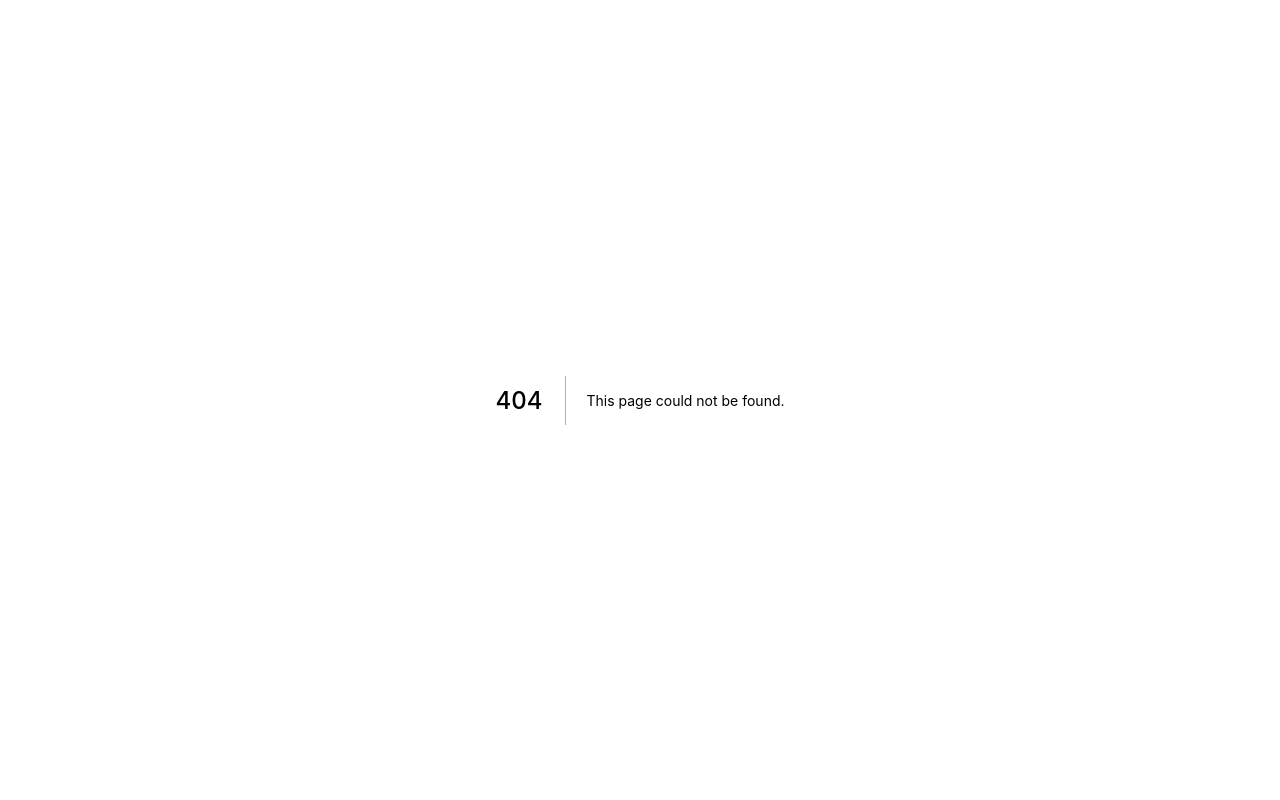
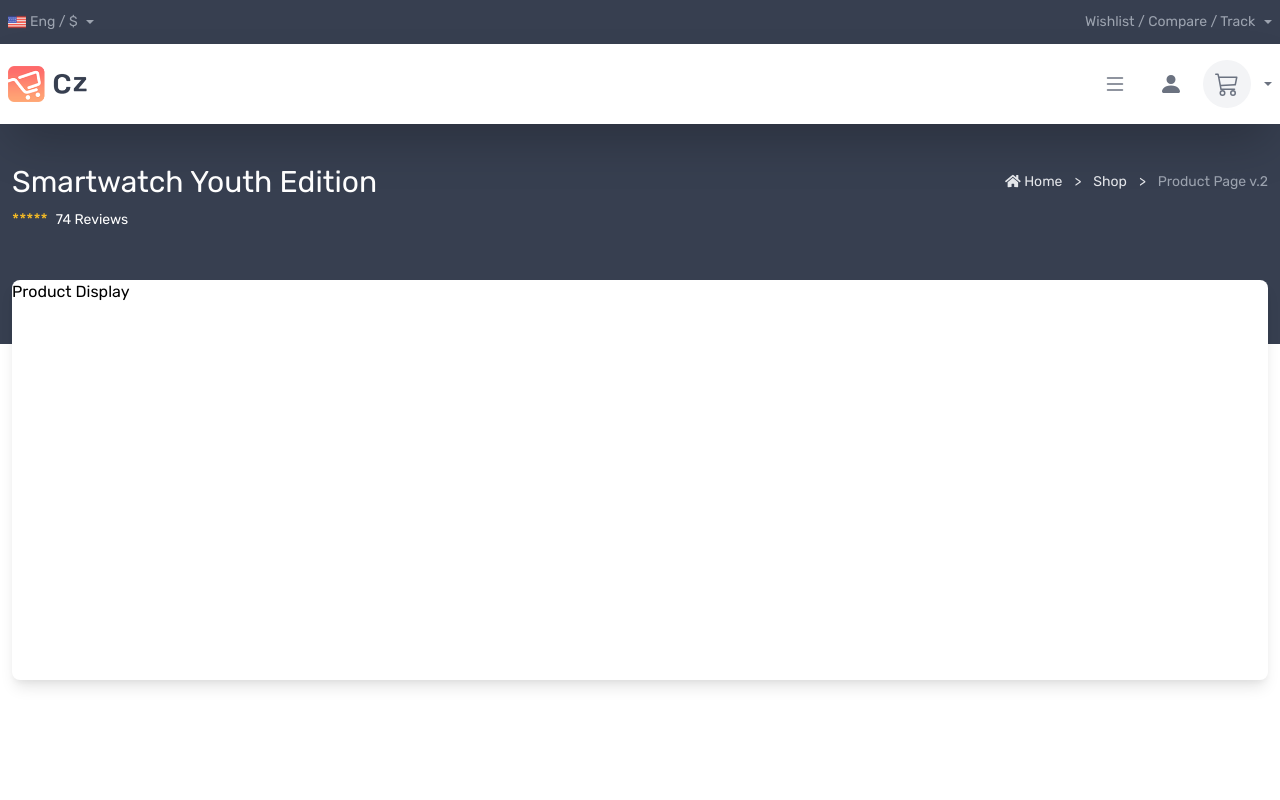
Before and after one commit to Kingkon963/CartZilla, a Next.js app: page /singleproduct in a window 1280 px wide. Before the commit this address had no page. Shown: the top 800 px of the page. Built offline with nearby package versions, Linux system fonts and the light colour scheme.

Commit message:
singleproduct page init

```diff
--- a/components/Breadcrumb.tsx
+++ b/components/Breadcrumb.tsx
@@ -3,9 +3,24 @@ import Link from "next/dist/client/link";
 import { FontAwesomeIcon } from "@fortawesome/react-fontawesome";
 import { faHome } from "@fortawesome/free-solid-svg-icons";
 
-const Breadcrumb: FC = () => {
+interface Props {
+  dark?: boolean;
+  links: [
+    {
+      title: string;
+      url: string;
+    }
+  ];
+  currentPage: string;
+}
+
+const Breadcrumb: FC<Props> = ({ dark, currentPage, links }) => {
   return (
-    <div className="flex gap-3 text-gray-600 order-1 lg:order-2 text-sm">
+    <div
+      className={`flex gap-3 ${
+        !dark ? "text-gray-600" : "text-gray-200"
+      }  order-1 lg:order-2 text-sm`}
+    >
       <span>
         <Link href="/">
           <div className="cursor-pointer">
@@ -13,12 +28,20 @@ const Breadcrumb: FC = () => {
           </div>
         </Link>
       </span>
-      <span>{">"}</span>
-      <span>
-        <Link href="#">Shop</Link>
+      {links.map((link) => {
+        return (
+          <>
+            <span>{">"}</span>
+            <span>
+              <Link href={link.url}>{link.title}</Link>
+            </span>
+            <span>{">"}</span>
+          </>
+        );
+      })}
+      <span className={`${!dark ? "text-gray-500" : "text-gray-400"}`}>
+        {currentPage}
       </span>
-      <span>{">"}</span>
-      <span className="text-gray-500">Categories</span>
     </div>
   );
 };
--- a/components/ProductCard.tsx
+++ b/components/ProductCard.tsx
@@ -1,5 +1,6 @@
 import { FC, useContext, useState } from "react";
 import Image from "next/image";
+import { useRouter } from "next/dist/client/router";
 import Price from "../components/Price";
 import useWindowSize from "../hooks/useWindowSize";
 import TrendingProducts from "../data/trandingProducts";
@@ -9,6 +10,7 @@ import { CartContext } from "../context/CartContext";
 const ProductCard: FC<{ product: Product }> = ({ product }) => {
   const [open, setOpen] = useState(false);
   const cartContext = useContext(CartContext);
+  const router = useRouter();
   const ws = useWindowSize();
   const handleHover = () => {
     if (ws && ws.width && ws.breakpoints) {
@@ -81,7 +83,10 @@ const ProductCard: FC<{ product: Product }> = ({ product }) => {
       </div>
       <div className="pt-3 flex flex-col xl:relative bg-white">
         <div className="text-xs text-gray-500 px-5">{product.cat}</div>
-        <div className="hover:text-primary duration-300 cursor-pointer px-5">
+        <div
+          className="hover:text-primary duration-300 cursor-pointer px-5"
+          onClick={() => router.push("/singleproduct")}
+        >
           {product.title}
         </div>
         <div className="flex justify-between items-end mt-1 px-5">
--- a/pages/shopCategories.tsx
+++ b/pages/shopCategories.tsx
@@ -14,7 +14,10 @@ const ShopCategories: NextPage = () => {
         <h1 className="text-2xl lg:py-8 font-semibold order-2 lg:order-1 mt-3 lg:mt-0">
           Shop Categories
         </h1>
-        <Breadcrumb />
+        <Breadcrumb
+          links={[{ title: "Shop", url: "/shopcategories" }]}
+          currentPage="Categories"
+        />
       </div>
       <div className="px-3 xl:px-container xxl:px-containerXXL py-10 select-none">
         <div className="flex flex-wrap justify-center gap-10">
--- /dev/null
+++ b/pages/singleproduct.tsx
@@ -0,0 +1,36 @@
+import type { NextPage } from "next";
+
+import Layout from "../components/Layout";
+import Breadcrumb from "../components/Breadcrumb";
+import keyGen from "../utils/genKey";
+
+const SingleProduct: NextPage = () => {
+  return (
+    <Layout>
+      <div className="bg-secondary text-white px-3 xl:px-container xxl:px-containerXXL py-10 lg:pt-10 lg:pb-28">
+        <div className="flex flex-col lg:flex-row justify-between items-center mb-2">
+          <h1 className="text-2xl lg:text-3xl order-2 lg:order-1 mt-3 lg:mt-0">
+            Smartwatch Youth Edition
+          </h1>
+          <Breadcrumb
+            dark={true}
+            links={[{ title: "Shop", url: "/shopcategories" }]}
+            currentPage="Product Page v.2"
+          />
+        </div>
+        <span className="flex items-center justify-center lg:justify-start gap-2">
+          <span className="text-yellow-400">*****</span>
+          <span className="text-sm">74 Reviews</span>
+        </span>
+      </div>
+
+      <div className="px-3 xl:px-container xxl:px-containerXXL -mt-16 mb-96">
+        <div className="bg-white rounded-lg h-vh-50 shadow-lg">
+          Product Display
+        </div>
+      </div>
+    </Layout>
+  );
+};
+
+export default SingleProduct;
```
